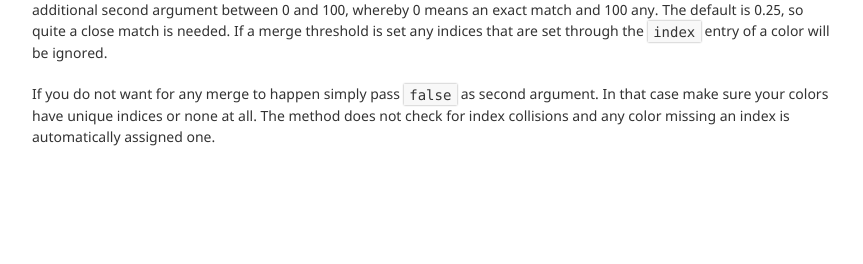
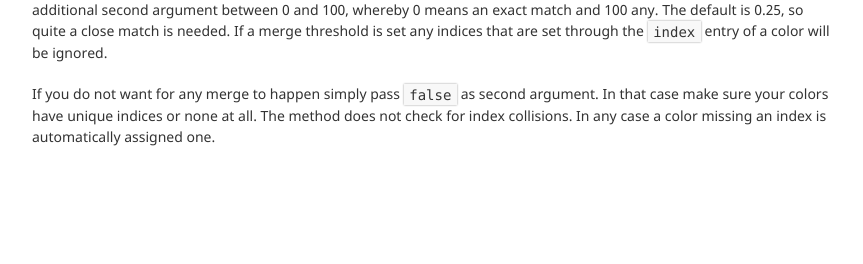
Before and after one commit to kungtiger/central-color-palette, a Jekyll site: the page built from index.md, in a window 1280 px wide. Shown: the part 1815-2079 px from the top of the page, without its empty margins (208-1071 px from the left). Built offline with Jekyll 4.4.1, drawn with Linux system fonts in a browser that asks for light colours; some web fonts are replaced; our own code applies the rules of GitHub Pages for plain Markdown files.

Commit message:
new api documentation

```diff
--- a/index.md
+++ b/index.md
@@ -70,4 +70,4 @@ Option | Type | Default | Description
 
 Each color has an unique index that is used to generate CSS class names for WordPress' new Block Editor. These indices maintain the relation between a color and a block. In order to minimize chaos that can arise when a palette is set it is merged with the current one in order to reuse indices. To determine if an index should be reused new colors are checked against current ones and if found close enough that index is reused. You can set this merge threshold by passing an additional second argument between 0 and 100, whereby 0 means an exact match and 100 any. The default is 0.25, so quite a close match is needed. If a merge threshold is set any indices that are set through the `index` entry of a color will be ignored.
 
-If you do not want for any merge to happen simply pass `false` as second argument. In that case make sure your colors have unique indices or none at all. The method does not check for index collisions and any color missing an index is automatically assigned one.
+If you do not want for any merge to happen simply pass `false` as second argument. In that case make sure your colors have unique indices or none at all. The method does not check for index collisions. In any case a color missing an index is automatically assigned one.
```
